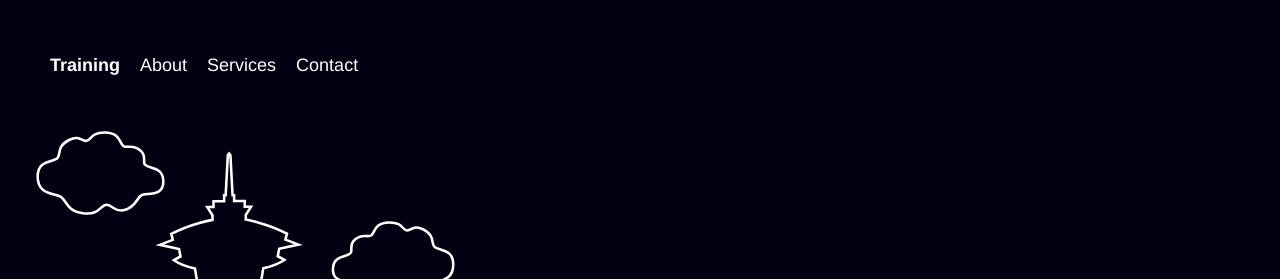
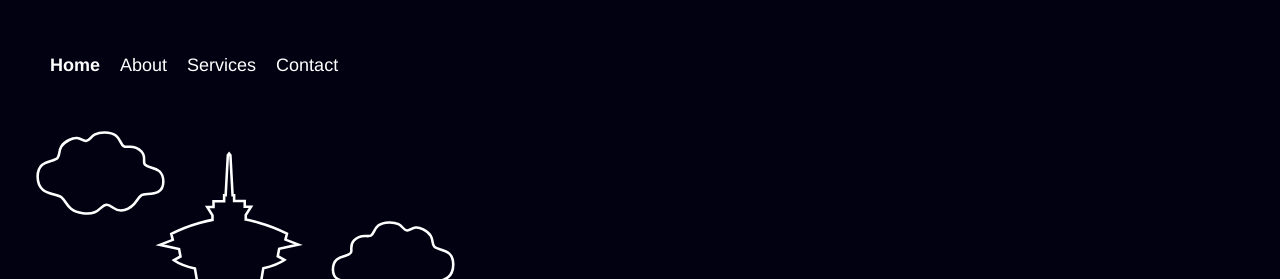
Before and after one commit to reddyravi711/Demo-application, a website: page public/index.html in a window 1280 px wide. Shown: the top 279 px of the page. Drawn offline with Linux system fonts and the light colour scheme.

Commit message:
Update index.html

```diff
--- a/public/index.html
+++ b/public/index.html
@@ -47,7 +47,7 @@
         <header>
             <nav class="website-nav">
                 <ul>
-                  <li><a class="home-link" href="https://aws.amazon.com/">Training</a></li>
+                  <li><a class="home-link" href="https://aws.amazon.com/">Home</a></li>
                   <li><a href="https://aws.amazon.com/what-is-cloud-computing/">About</a></li>
                   <li><a href="https://aws.amazon.com/solutions/">Services</a></li>
                   <li><a href="https://aws.amazon.com/contact-us/">Contact</a></li>
```
